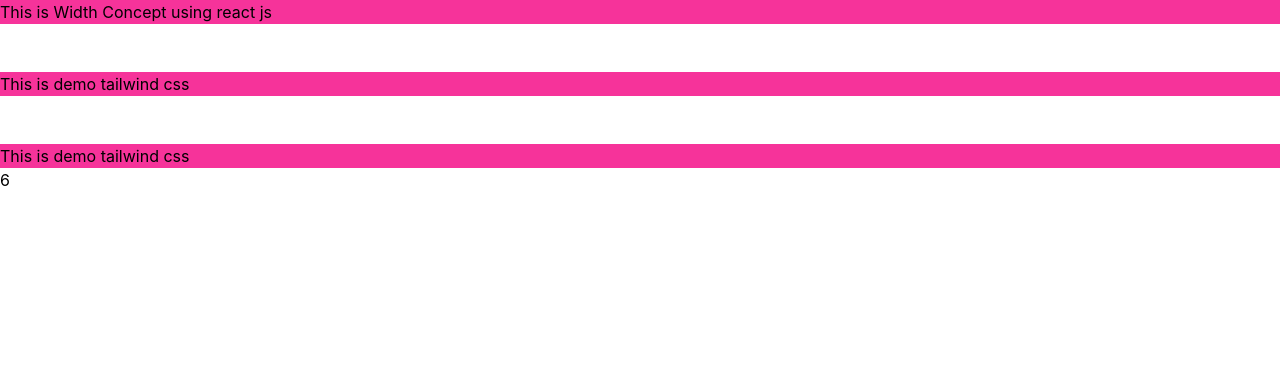
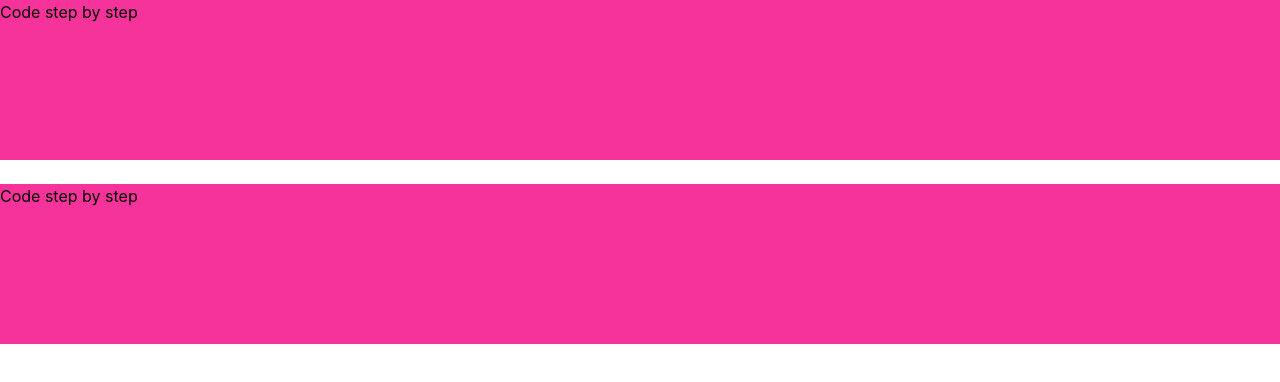
Before and after one commit to premkumarsavale12/react_with_tailwind_css, a React (Vite) app: page / in a window 1280 px wide. Shown: the top 382 px of the page. Built offline with nearby package versions, Linux system fonts and the light colour scheme.

Commit message:
Added Height Component code

```diff
--- /dev/null
+++ b/src/Height.jsx
@@ -0,0 +1,25 @@
+
+
+const Height = () => {
+    return (
+
+        <>
+
+
+ <div className="h-40 bg-pink-500 max-h-50 " >
+
+      Code step by step
+ </div>
+
+ <br/>
+
+ <div className="h-40 bg-pink-500 min-h-20" >
+
+      Code step by step
+ </div>
+
+        </>
+    )
+}
+
+export default Height
--- a/src/Margin_Padding.jsx
+++ b/src/Margin_Padding.jsx
@@ -7,10 +7,11 @@ const Margin_Padding = () => {
 
             <span className='bg-amber-600 ml-10 pl-12 pt-12 block'> This is Span using margin and padding  </span>
 
-
             <h1 className='bg-red-800 text-white p-4 m-10'> This is Margin & padding using react js </h1>
 
+
             <p className="bg-black text-white p-5 mx-5 my-7"> THIS IS DEMO COLORS .....</p>
+
         </>
     )
 }
--- a/src/Width.jsx
+++ b/src/Width.jsx
@@ -1,4 +1,4 @@
-import React from 'react'
+
 
 const Width = () => {
 
--- a/src/main.jsx
+++ b/src/main.jsx
@@ -2,12 +2,13 @@ import { StrictMode } from 'react'
 import { createRoot } from 'react-dom/client'
 import './index.css'
 
-import Width from './Width'
+import Height from './Height'
 
 createRoot(document.getElementById('root')).render(
 
   <StrictMode>
 
-<Width />
+    <Height />
+
   </StrictMode>,
 )
```
